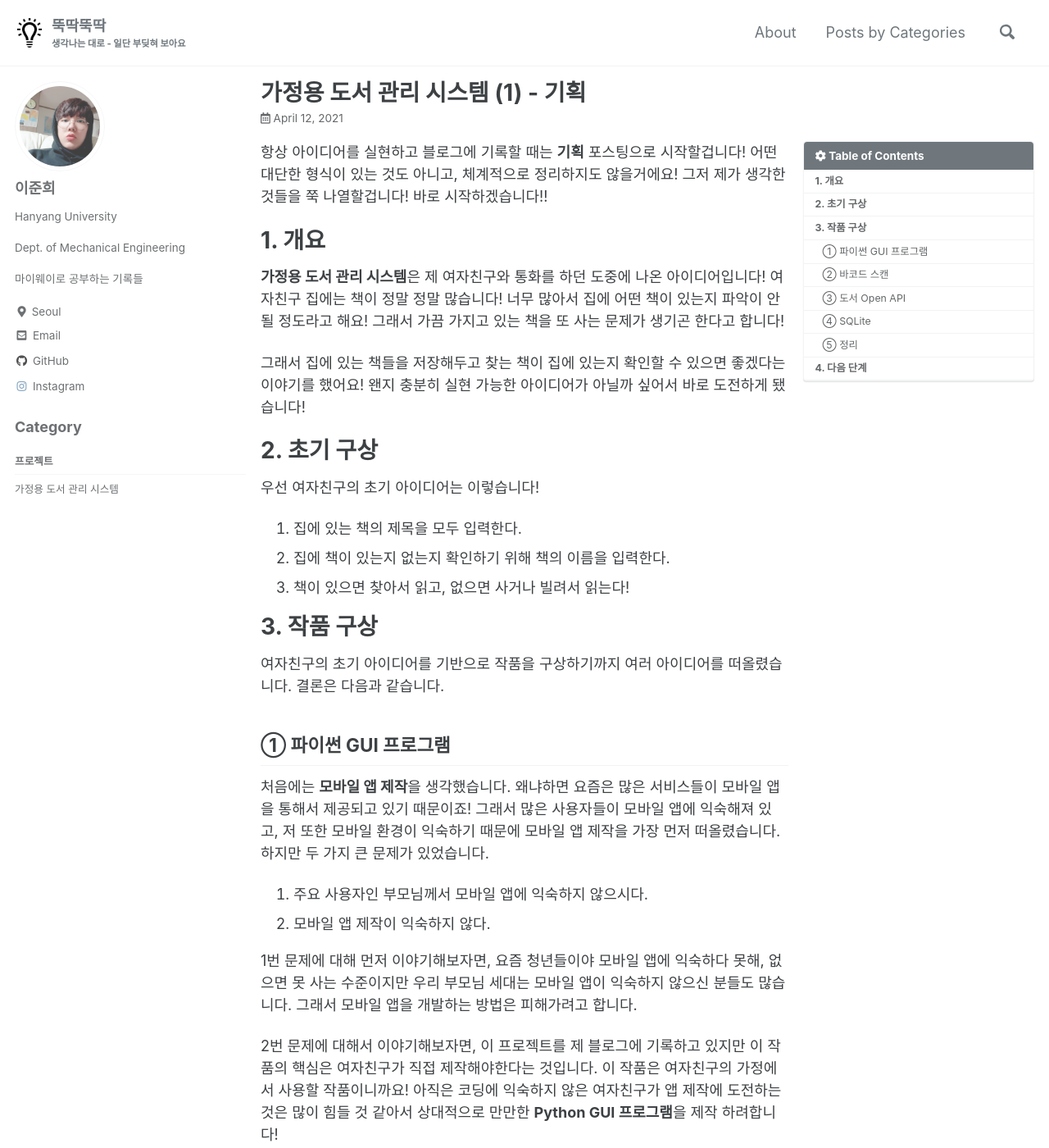
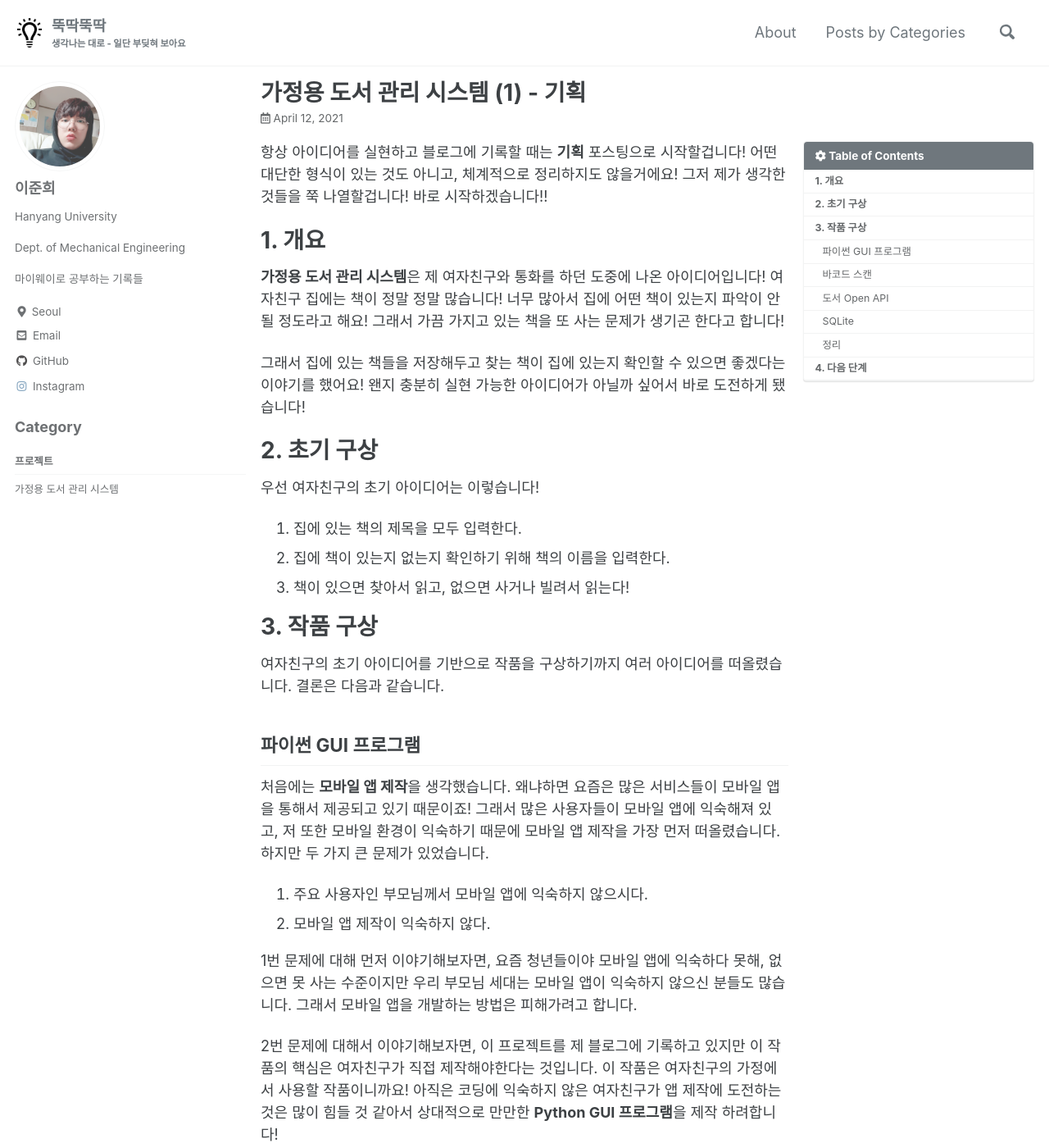
Before and after one commit to IamJunhee/junhee0110.github.io, a Jekyll site: the page built from _posts/HomeLib/2021-04-12-1.md, in a window 1280 px wide and 1400 px high. Shown: the whole window at 82% size. Built offline with Jekyll 4.4.1, drawn with Linux system fonts in a browser that asks for light colours; cached includes are drawn as plain includes; comment, search, counter and statistics services are not loaded; some of the changed text lies outside the part shown.

```diff
--- a/_posts/HomeLib/2021-04-12-1.md
+++ b/_posts/HomeLib/2021-04-12-1.md
@@ -23,7 +23,7 @@ categories: Home_Lib
 
 여자친구의 초기 아이디어를 기반으로 작품을 구상하기까지 여러 아이디어를 떠올렸습니다. 결론은 다음과 같습니다.
 
-## ① 파이썬 GUI 프로그램
+## 파이썬 GUI 프로그램
 
 처음에는 **모바일 앱 제작**을 생각했습니다. 왜냐하면 요즘은 많은 서비스들이 모바일 앱을 통해서 제공되고 있기 때문이죠! 그래서 많은 사용자들이 모바일 앱에 익숙해져 있고, 저 또한 모바일 환경이 익숙하기 때문에 모바일 앱 제작을 가장 먼저 떠올렸습니다. 하지만 두 가지 큰 문제가 있었습니다.
 
@@ -37,21 +37,21 @@ categories: Home_Lib
 
 사실 모바일 앱을 제작하지 않는 것이 미련에 남긴 합니다. 하지만 여자친구가 가족을 위해 생각해낸 아이디어를 직접 실현하여 다같이 사용하는 것이 그녀와 가족들의 좋은 추억이 될 것이라고 생각하고, 컴퓨터 프로그램을 사용하면 마치 사서가 된 느낌이 날 것 같아서 오히려 좋을 것 같습니다. 그리고 이 아이디어로 모바일 앱을 제작할 기회는 언젠가 꼭 찾아올테니 만족하며 **Python GUI 프로그램**으로 방향을 정합니다!
 
-## ② 바코드 스캔
+## 바코드 스캔
 
 초기 아이디어의 1번 항목을 보면, 집에 있는 책의 제목을 모두 입력한다고 나와있습니다. 집에 어떤 책이 있는지 저장하기 위해서인데, 책의 이름을 일일이 기록하는 것은 매우 매우 귀찮은 일입니다. 게다가 디지털 기기에 익숙하지 않으신 분들이 타자로 책의 이름을 하나하나 입력해야 한다면 이 작품을 이용하는 것이 오히려 번거로운 일이 될 것입니다.
 
 이에 대한 대안으로 책 제목 대신 저장할 정보는 **ISBN**입니다. ISBN은 도서의 고유한 번호입니다. 책에 있는 바코드에는 그 책의 ISBN이 담겨있습니다. 즉, 바코드를 스캔하면 그 책의 고유한 ISBN을 얻을 수 있고, 이 ISBN으로 이 책이 무슨 책인지 알 수 있습니다. 바코드를 스캔하는 것은 어렵지 않은 일이고, 바코드 스캐너는 시중에서 쉽게 구할 수 있습니다.
 
-## ③ 도서 Open API
+## 도서 Open API
 
 하지만 사용자 입장에서 ISBN으로 할 수 있는 것은 아무것도 없습니다. ISBN만을 기록해둔다면 그저 스캔된 책이 집에 있는지 없는지 정도만 확인 할 수 있습니다. ISBN으로 책의 이름, 저자, 출판사 같은 더 자세한 정보를 얻을 수 있도록 Open API를 사용합니다. 많은 API 중 저희는 **Naver의 도서 검색 API**를 사용합니다.
 
-## ④ SQLite
+## SQLite
 
 마지막으로, 집에 있는 책들의 ISBN과 수량같은 정보들을 데이터베이스에 저장해야 합니다. Python에 내장되어 있어 사용하기가 편리한 SQLite를 사용합니다.
 
-## ⑤ 정리
+## 정리
 
 정리하자면 이 작품의 기본 기능은 다음과 같습니다.
 
```
